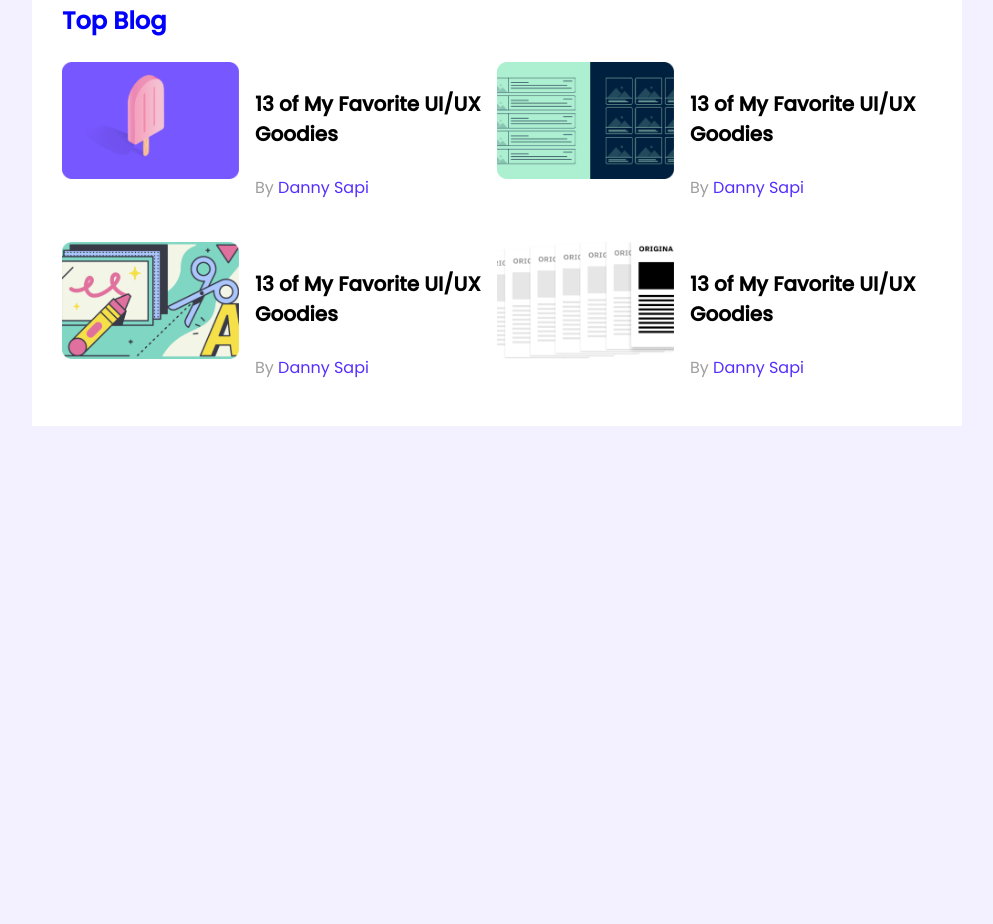
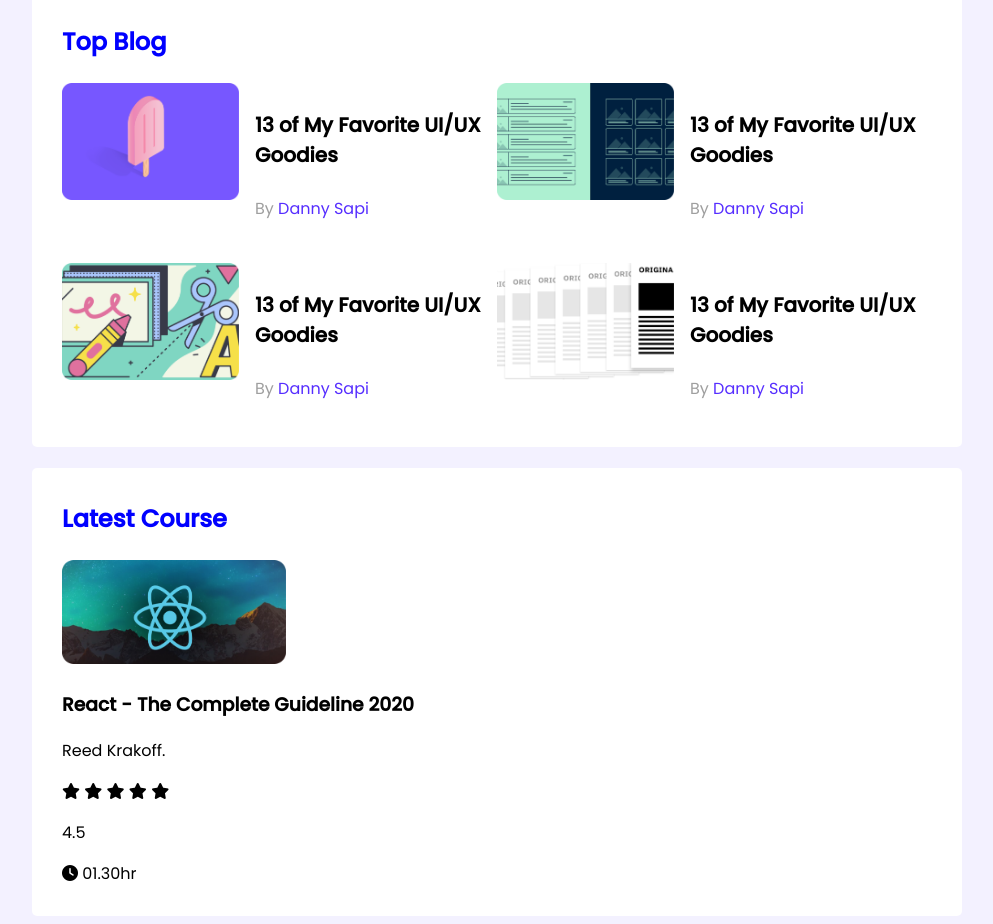
Before and after one commit to Hamidul-1/leader-board-css, a plain HTML site: page index.html in a window 1280 px wide. Shown: the part 312-1236 px from the top of the page, without its empty margins (143-1136 px from the left). Before the commit the page ends 800 px from the top, so only its background shows below. Drawn offline with Linux system fonts and the light colour scheme.

```diff
--- a/index.html
+++ b/index.html
@@ -6,6 +6,8 @@
     <meta http-equiv="X-UA-Compatible" content="IE=edge">
     <meta name="viewport" content="width=device-width, initial-scale=1.0">
     <title>Leader Board</title>
+    <!-- Font Awesome -->
+    <script src="https://kit.fontawesome.com/9d1654366f.js" crossorigin="anonymous"></script>
     <!-- stylesheet -->
     <link rel="stylesheet" href="styles/style.css">
 </head>
@@ -85,6 +87,35 @@
                 </article>
             </div>
         </section>
+        <!-- Latest Course -->
+        <section class="container">
+            <h3 class="section-title">Latest Course</h3>
+            <div class="courses">
+                <div class="course">
+                    <div class="course-banner">
+                        <img src="images/courses/course-1.png" alt="">
+                    </div>
+                    <div class="course-detail">
+                        <h3 class="course-title">React - The Complete Guideline 2020</h3>
+                        <p class="course-author">Reed Krakoff.</p>
+                        <div class="course-info">
+                            <div>
+                                <i class="fa-solid fa-star filled"></i>
+                                <i class="fa-solid fa-star filled"></i>
+                                <i class="fa-solid fa-star filled"></i>
+                                <i class="fa-solid fa-star filled"></i>
+                                <i class="fa-solid fa-star empty"></i>
+                            </div>
+                            <p>4.5</p>
+                            <div class="course-duration">
+                                <i class="fa-solid fa-clock"></i>
+                                01.30hr
+                            </div>
+                        </div>
+                    </div>
+                </div>
+            </div>
+        </section>
     </main>
 
 </body>
--- a/styles/style.css
+++ b/styles/style.css
@@ -9,13 +9,16 @@
 
 main {
     display: flex;
-    justify-content: center;
+    flex-direction: column;
+    align-items: center;
 }
 
 .container {
     background-color: #FFFFFF;
     width: 870px;
     padding: 30px;
+    margin-top: 21px;
+    border-radius: 5px;
 }
 
 hr {
@@ -59,12 +62,13 @@
 /* -------------
 top blog style
 ---------------- */
-.blogs{
+.blogs {
     display: grid;
     grid-template-columns: repeat(2, 1fr);
-    grid-row-gap:26px;
+    grid-row-gap: 26px;
 }
-.blog{
+
+.blog {
     display: flex;
 }
 
@@ -76,15 +80,26 @@
 .blog-info {
     margin-left: 16px;
 }
-.blog-title{
+
+.blog-title {
     font-size: 20px;
 }
+
 .blog-author {
     font-size: 16px;
     color: #9F9F9F;
 }
-.blog-author a{
+
+.blog-author a {
     text-decoration: none;
     font-size: 16px;
     color: #562EFF;
 }
+
+/* -----------------
+    Latest Course
+---------------------*/
+.course .course-banner img {
+    width: 224px;
+    height: 104px;
+}
```
